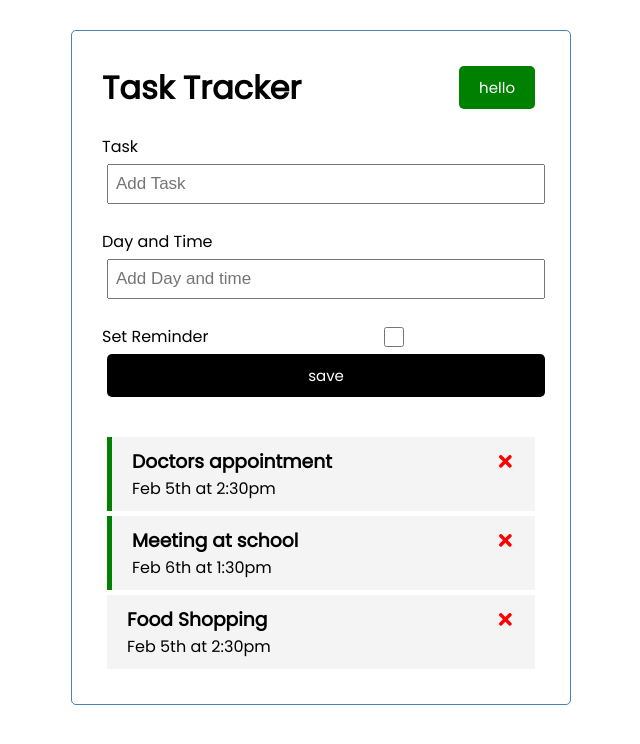
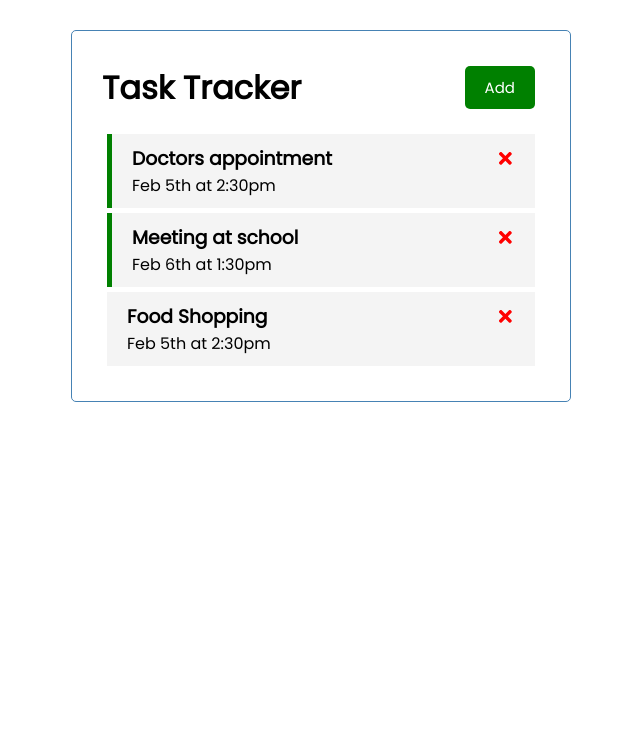
Before and after one commit to iizanamii00/react-task-manager, a React (Create React App) app: page / in a window 1280 px wide. Shown: the top 744 px of the page, without its empty margins (319-959 px from the left). Built offline with nearby package versions, Linux system fonts and the light colour scheme.

Commit message:
finished front end

```diff
--- a/src/App.js
+++ b/src/App.js
@@ -6,6 +6,9 @@
 
 
 function App() {
+
+  const [showAddTask, setShowAddTask] = useState(false)
+
   const [tasks, setTasks] = useState([
     {
       id: 1,
@@ -44,8 +47,8 @@
   return (
     <div className="container">
       <div>
-        <Header/>
-        <AddTask onAdd={addTask}/>
+        <Header onAdd={() => setShowAddTask(!showAddTask)} showAdd={showAddTask}/>
+        {showAddTask && <AddTask onAdd={addTask}/>}
         {tasks.length>0 ? <Tasks tasks={tasks} onDelete={deleteTask} onToggle={toggleReminder} /> : 'No tasks'}
       </div>
     </div>
--- a/src/components/Button.js
+++ b/src/components/Button.js
@@ -1,10 +1,7 @@
 import PropTypes from 'prop-types'
 
-function Button({ color,text}) {
+function Button({ color,text, onClick}) {
 
-    const onClick = (e) => {
-        console.log('click')
-    }
 
     return (
         <div>
--- a/src/components/Header.js
+++ b/src/components/Header.js
@@ -1,11 +1,11 @@
 import PropTypes from 'prop-types'
 import Button from './Button'
 
-const Header = ({title}) => {
+const Header = ({title,onAdd,showAdd}) => {
     return (
         <header className="header">
             <h1>{title}</h1>
-            <Button color='green' text='hello'/>
+            <Button color={showAdd ? 'Red' : 'Green'} text={showAdd ? 'Close' : 'Add'} onClick={onAdd}/>
         </header>
     )
 }
```
